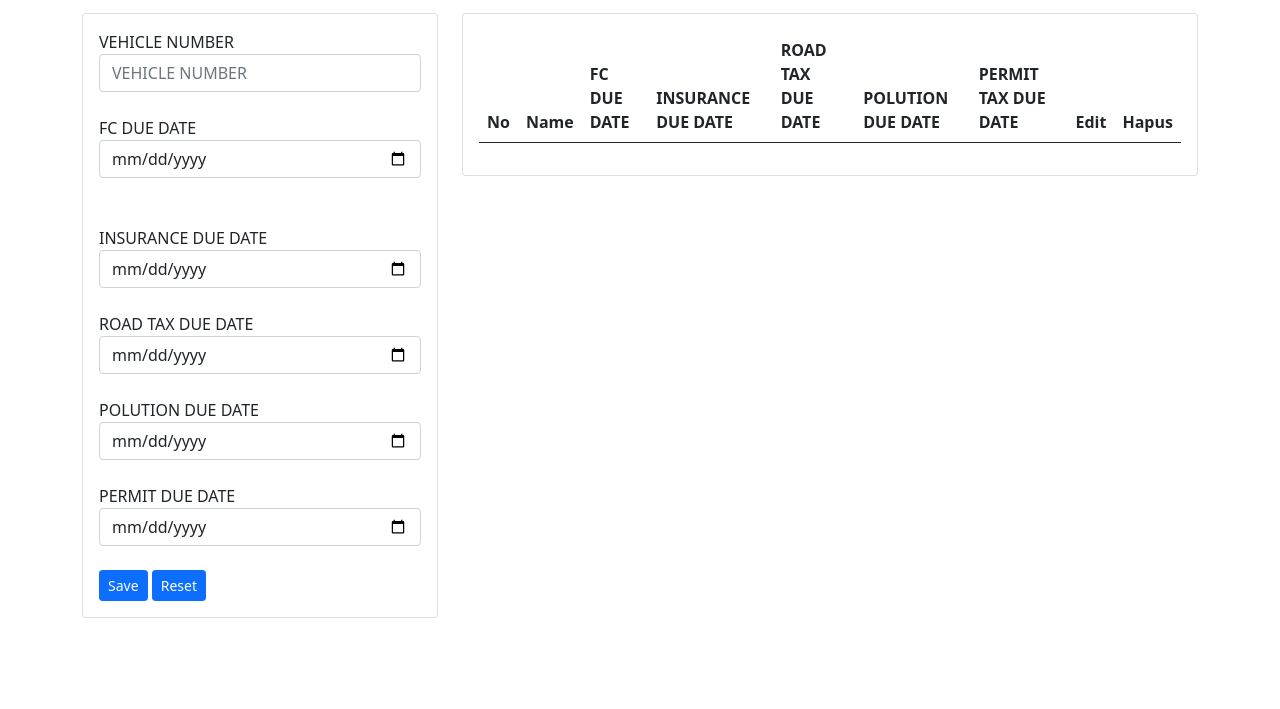
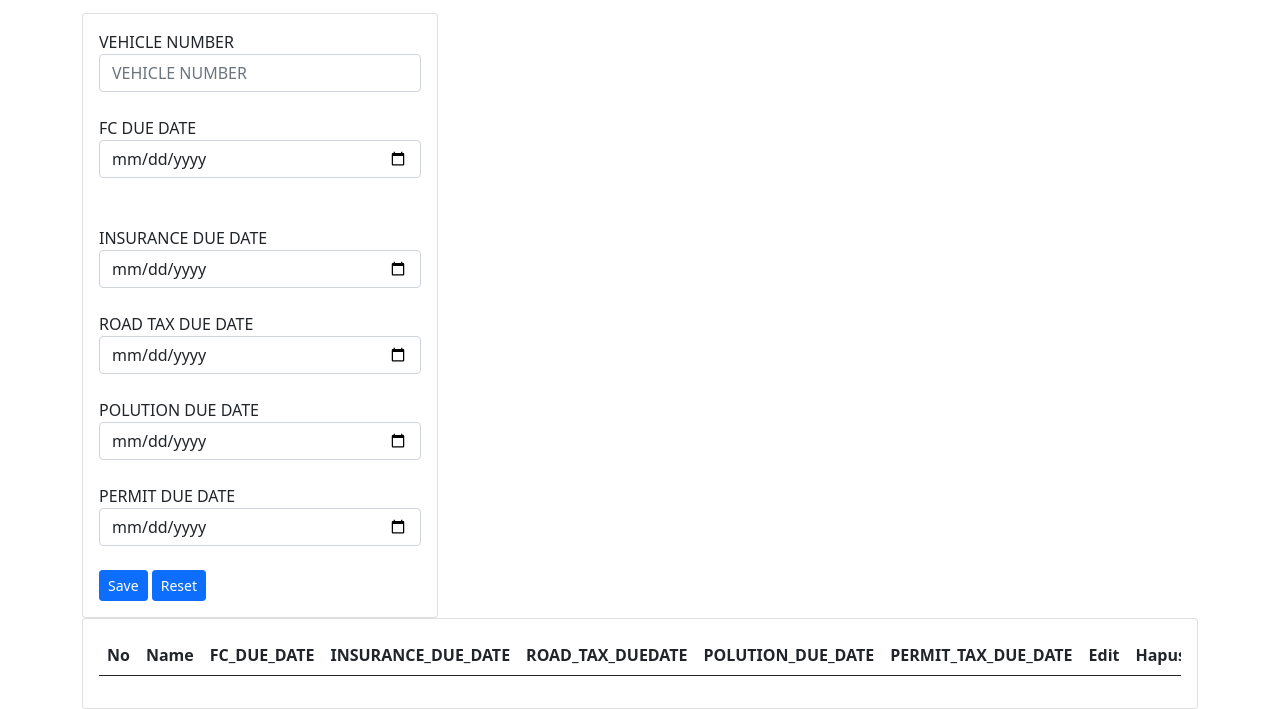
Before and after one commit to parthasarathiramasamy/parthasarathi, a plain HTML site: page index.html in a window 1280 px wide. Shown: the part 109-818 px from the top of the page. Drawn offline with nearby package versions, Linux system fonts and the light colour scheme.

Commit message:
Update index.html

```diff
--- a/index.html
+++ b/index.html
@@ -53,21 +53,21 @@
                     </div>
                 </div>
             </div>
-            <div class="col-lg-8">
+            <div class="table-responsive">
                 <div class="card">
                     <div class="card-body">
                         <div class="table-responsive">
                             <table id="datatable" class="table table-striped">
                                 <thead>
                                     <tr>
-                                        <th>No</th>
-                                        <th>Name</th>
-                                        <th>FC DUE DATE</th>
-                                        <th>INSURANCE DUE DATE</th>
-                                        <th>ROAD TAX DUE DATE</th>
-                                        <th>POLUTION DUE DATE</th>
-                                        <th>PERMIT TAX DUE DATE</th>
-                                        <th>Edit</th>
+                                        <th class="col-md-auto">No</th>
+                                        <th class="col-md-auto">Name</th>
+                                        <th class="col-md-auto">FC_DUE_DATE</th>
+                                        <th class="col-md-auto">INSURANCE_DUE_DATE</th>
+                                        <th class="col-md-auto">ROAD_TAX_DUEDATE</th>
+                                        <th class="col-md-auto">POLUTION_DUE_DATE</th>
+                                        <th class="col-md-auto">PERMIT_TAX_DUE_DATE</th>
+                                        <th >Edit</th>
                                         <th>Hapus</th>
                                     </tr>
                                 </thead>
```
